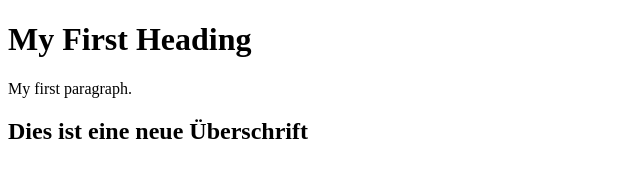
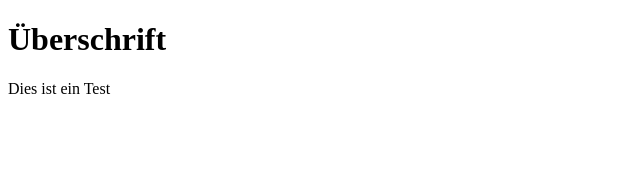
Before and after one commit to sv3n88/TestWebsite, a plain HTML site: page index.html in a window 1280 px wide. Shown: the whole page, without its empty margins (0-640 px from the left). Drawn offline with Linux system fonts and the light colour scheme.

```diff
--- a/index.html
+++ b/index.html
@@ -1,11 +1,15 @@
 <!DOCTYPE html>
-<html>
+<html lang="en">
+<head>
+    <meta charset="UTF-8">
+    <meta http-equiv="X-UA-Compatible" content="IE=edge">
+    <meta name="viewport" content="width=device-width, initial-scale=1.0">
+    <title>Document</title>
+</head>
 <body>
 
-<h1>My First Heading</h1>
-<p>My first paragraph.</p>
-
-<h2>Dies ist eine neue &Uuml;berschrift</h2>
+<h1>&Uuml;berschrift</h1>
+<p>Dies ist ein Test</p>
 
 </body>
 </html>
```
